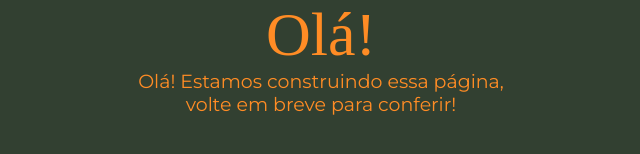
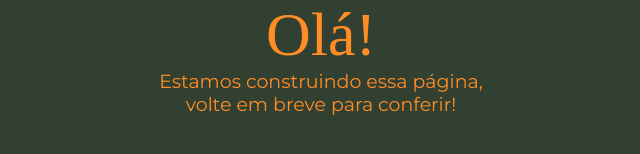
Before and after one commit to lauro-ladeira/naturaste-site, a Gatsby site: page / in a window 1280 px wide. Shown: the part 410-564 px from the top of the page, 319-959 px from the left. Built offline with nearby package versions, Linux system fonts and the light colour scheme; Gatsby itself is replaced by a stand-in of ours; a web font is replaced by a local one.

Commit message:
arrumando o ola da clara

```diff
--- a/src/components/Home/Home.js
+++ b/src/components/Home/Home.js
@@ -9,7 +9,7 @@
       <Logo src={logo} alt="" />
       <BuildingImage src={building} alt="" />
       <Hello>Olá!</Hello>
-      <Description>Olá! Estamos construindo essa página,<br /> volte em breve para conferir!</Description>
+      <Description>Estamos construindo essa página,<br /> volte em breve para conferir!</Description>
     </Wrapper>
   )
 }
```
